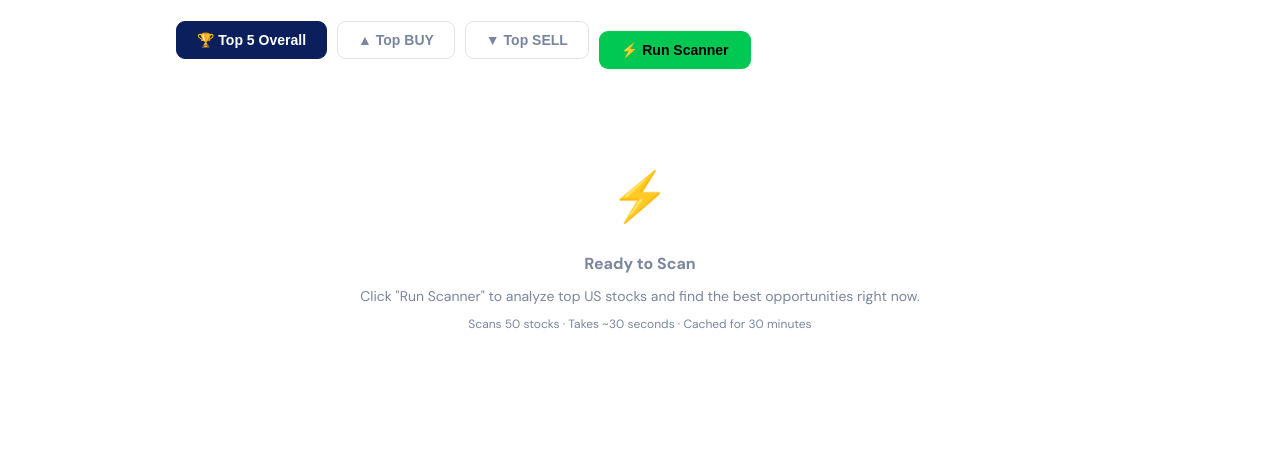
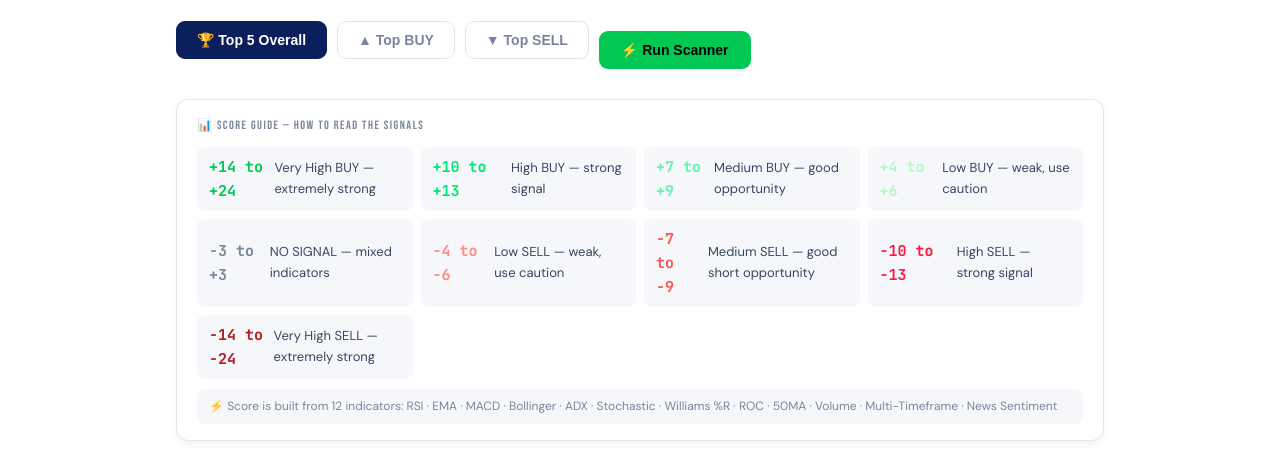
Before and after one commit to veredhb90/codex-SRVersionRedesign, a website with bundled scripts: page frontend/scanner.html in a window 1280 px wide. Shown: the part 257-715 px from the top of the page. Built offline with nearby package versions, Linux system fonts and the light colour scheme; sample sign-in values are in the browser's storage.

Commit message:
Add score legend to scanner page

```diff
--- a/frontend/scanner.html
+++ b/frontend/scanner.html
@@ -172,6 +172,52 @@
     <button class="scan-btn" id="scan-btn" onclick="runScan(false)">⚡ Run Scanner</button>
     <button class="scan-btn refresh" id="refresh-btn" onclick="runScan(true)" style="display:none;">🔄 Refresh</button>
     <span class="cache-notice" id="cache-notice" style="display:none;">📦 Cached result</span>
+  </div>
+
+  <!-- Score Legend -->
+  <div style="background:#fff;border:1.5px solid var(--border);border-radius:12px;padding:16px 20px;margin-bottom:20px;box-shadow:var(--shadow-sm);">
+    <div style="font-family:var(--font-disp);font-size:12px;letter-spacing:1.5px;color:var(--muted);margin-bottom:12px;">📊 SCORE GUIDE — HOW TO READ THE SIGNALS</div>
+    <div style="display:grid;grid-template-columns:repeat(auto-fit,minmax(200px,1fr));gap:8px;">
+      <div style="display:flex;align-items:center;gap:10px;padding:8px 12px;background:var(--bg2);border-radius:8px;">
+        <span style="font-family:var(--font-mono);font-weight:900;color:#00c853;font-size:15px;">+14 to +24</span>
+        <span style="font-size:13px;color:var(--text2);">Very High BUY — extremely strong</span>
+      </div>
+      <div style="display:flex;align-items:center;gap:10px;padding:8px 12px;background:var(--bg2);border-radius:8px;">
+        <span style="font-family:var(--font-mono);font-weight:900;color:#00e676;font-size:15px;">+10 to +13</span>
+        <span style="font-size:13px;color:var(--text2);">High BUY — strong signal</span>
+      </div>
+      <div style="display:flex;align-items:center;gap:10px;padding:8px 12px;background:var(--bg2);border-radius:8px;">
+        <span style="font-family:var(--font-mono);font-weight:900;color:#69f0ae;font-size:15px;">+7 to +9</span>
+        <span style="font-size:13px;color:var(--text2);">Medium BUY — good opportunity</span>
+      </div>
+      <div style="display:flex;align-items:center;gap:10px;padding:8px 12px;background:var(--bg2);border-radius:8px;">
+        <span style="font-family:var(--font-mono);font-weight:900;color:#b9f6ca;font-size:15px;">+4 to +6</span>
+        <span style="font-size:13px;color:var(--text2);">Low BUY — weak, use caution</span>
+      </div>
+      <div style="display:flex;align-items:center;gap:10px;padding:8px 12px;background:var(--bg2);border-radius:8px;">
+        <span style="font-family:var(--font-mono);font-weight:900;color:var(--muted);font-size:15px;">-3 to +3</span>
+        <span style="font-size:13px;color:var(--text2);">NO SIGNAL — mixed indicators</span>
+      </div>
+      <div style="display:flex;align-items:center;gap:10px;padding:8px 12px;background:var(--bg2);border-radius:8px;">
+        <span style="font-family:var(--font-mono);font-weight:900;color:#ff8a80;font-size:15px;">-4 to -6</span>
+        <span style="font-size:13px;color:var(--text2);">Low SELL — weak, use caution</span>
+      </div>
+      <div style="display:flex;align-items:center;gap:10px;padding:8px 12px;background:var(--bg2);border-radius:8px;">
+        <span style="font-family:var(--font-mono);font-weight:900;color:#ff5252;font-size:15px;">-7 to -9</span>
+        <span style="font-size:13px;color:var(--text2);">Medium SELL — good short opportunity</span>
+      </div>
+      <div style="display:flex;align-items:center;gap:10px;padding:8px 12px;background:var(--bg2);border-radius:8px;">
+        <span style="font-family:var(--font-mono);font-weight:900;color:#ff1744;font-size:15px;">-10 to -13</span>
+        <span style="font-size:13px;color:var(--text2);">High SELL — strong signal</span>
+      </div>
+      <div style="display:flex;align-items:center;gap:10px;padding:8px 12px;background:var(--bg2);border-radius:8px;">
+        <span style="font-family:var(--font-mono);font-weight:900;color:#b71c1c;font-size:15px;">-14 to -24</span>
+        <span style="font-size:13px;color:var(--text2);">Very High SELL — extremely strong</span>
+      </div>
+    </div>
+    <div style="margin-top:10px;font-size:12px;color:var(--muted);padding:8px 12px;background:var(--bg2);border-radius:8px;">
+      ⚡ Score is built from 12 indicators: RSI · EMA · MACD · Bollinger · ADX · Stochastic · Williams %R · ROC · 50MA · Volume · Multi-Timeframe · News Sentiment
+    </div>
   </div>
 
   <!-- Results -->
```
